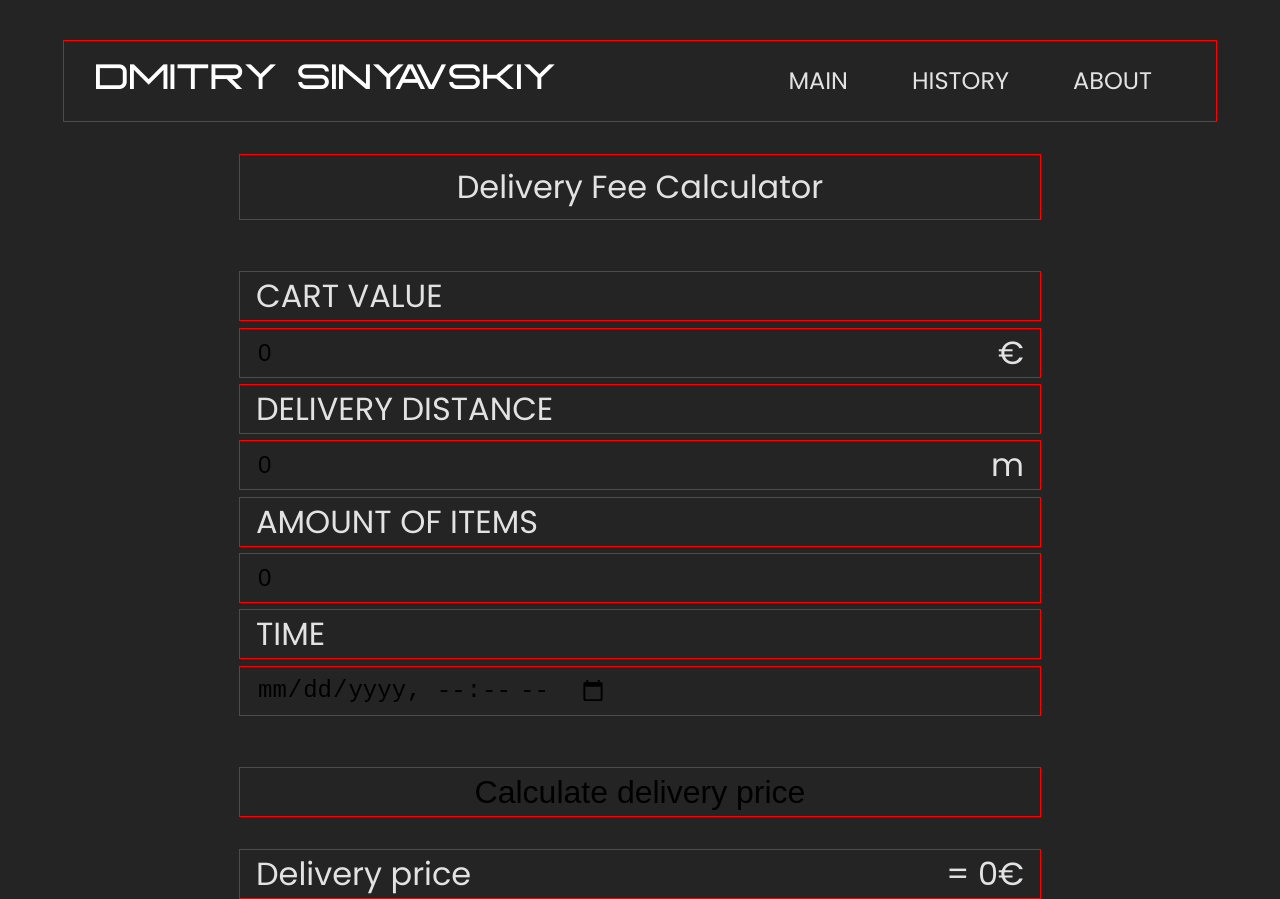
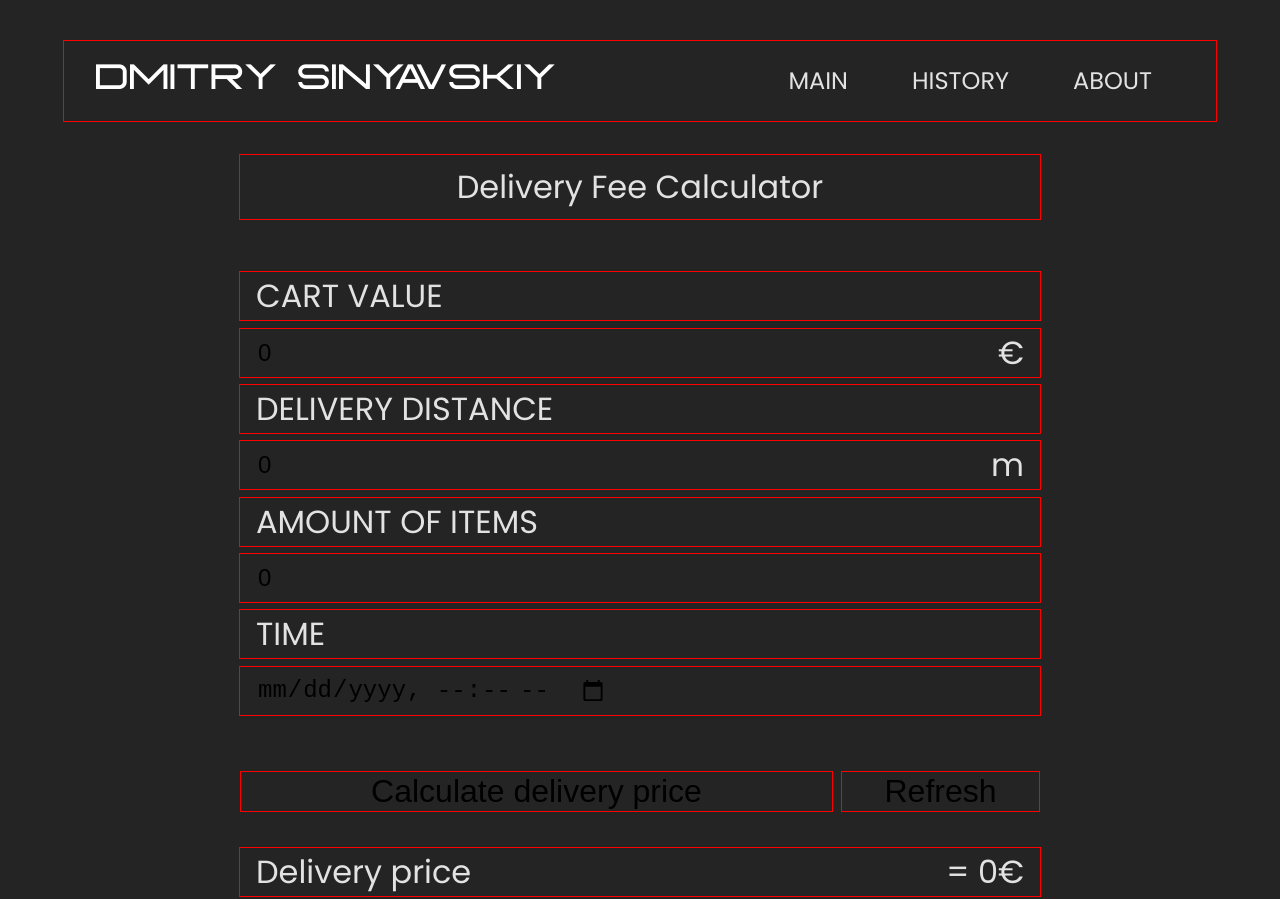
Before and after one commit to uch2ha/Delivery-Calculator, a React (Vite) app: page / in a window 1280 px wide. Built offline with nearby package versions, Linux system fonts and the light colour scheme.

Commit message:
refresh btn added to main page

```diff
--- a/src/components/mainPage/MainPage.css
+++ b/src/components/mainPage/MainPage.css
@@ -68,8 +68,14 @@
 }
 
 .calculator-btn {
+  display: flex;
+  justify-content: center;
+  align-items: center;
+  width: 100%;
   height: 3rem;
-  width: 100%;
+}
+
+.calculator-btn div {
   border: 1px solid red;
   display: flex;
   justify-content: center;
@@ -82,8 +88,13 @@
   font-size: 2rem;
 }
 
-.calculator-btn:hover {
-  cursor: pointer;
+.btn-calculate {
+  width: 75%;
+  margin-right: 0.5rem;
+}
+
+.btn-refresh {
+  width: 25%;
 }
 
 .calculator-result {
--- a/src/components/mainPage/MainPage.tsx
+++ b/src/components/mainPage/MainPage.tsx
@@ -50,6 +50,15 @@ const MainPage: React.FC = (): JSX.Element => {
     setDeliveryPrice(
       calculateDeliveryFee({ cartValue, distance, itemsAmount, date: utcDate })
     );
+  };
+
+  const refresh = () => {
+    setCartValue(0);
+    setDistance(0);
+    setItemsAmount(0);
+    setUserDate('');
+    setUtcDate(moment);
+    setDeliveryPrice(0);
   };
 
   return (
@@ -116,10 +125,15 @@ const MainPage: React.FC = (): JSX.Element => {
             </span>
           </div>
         </div>
-        <div className='calculator-btn btn'>
-          <button className='btn' onClick={() => calculateDeliveryHandler()}>
-            Calculate delivery price
-          </button>
+        <div className='calculator-btn'>
+          <div className='btn-calculate btn'>
+            <button onClick={() => calculateDeliveryHandler()}>
+              Calculate delivery price
+            </button>
+          </div>
+          <div className='btn-refresh btn'>
+            <button onClick={() => refresh()}>Refresh</button>
+          </div>
         </div>
         <div className='calculator-result'>
           <div>
--- a/src/main.css
+++ b/src/main.css
@@ -42,3 +42,7 @@ body {
 .btn:hover {
   cursor: pointer;
 }
+
+.btn button:hover {
+  cursor: pointer;
+}
```
